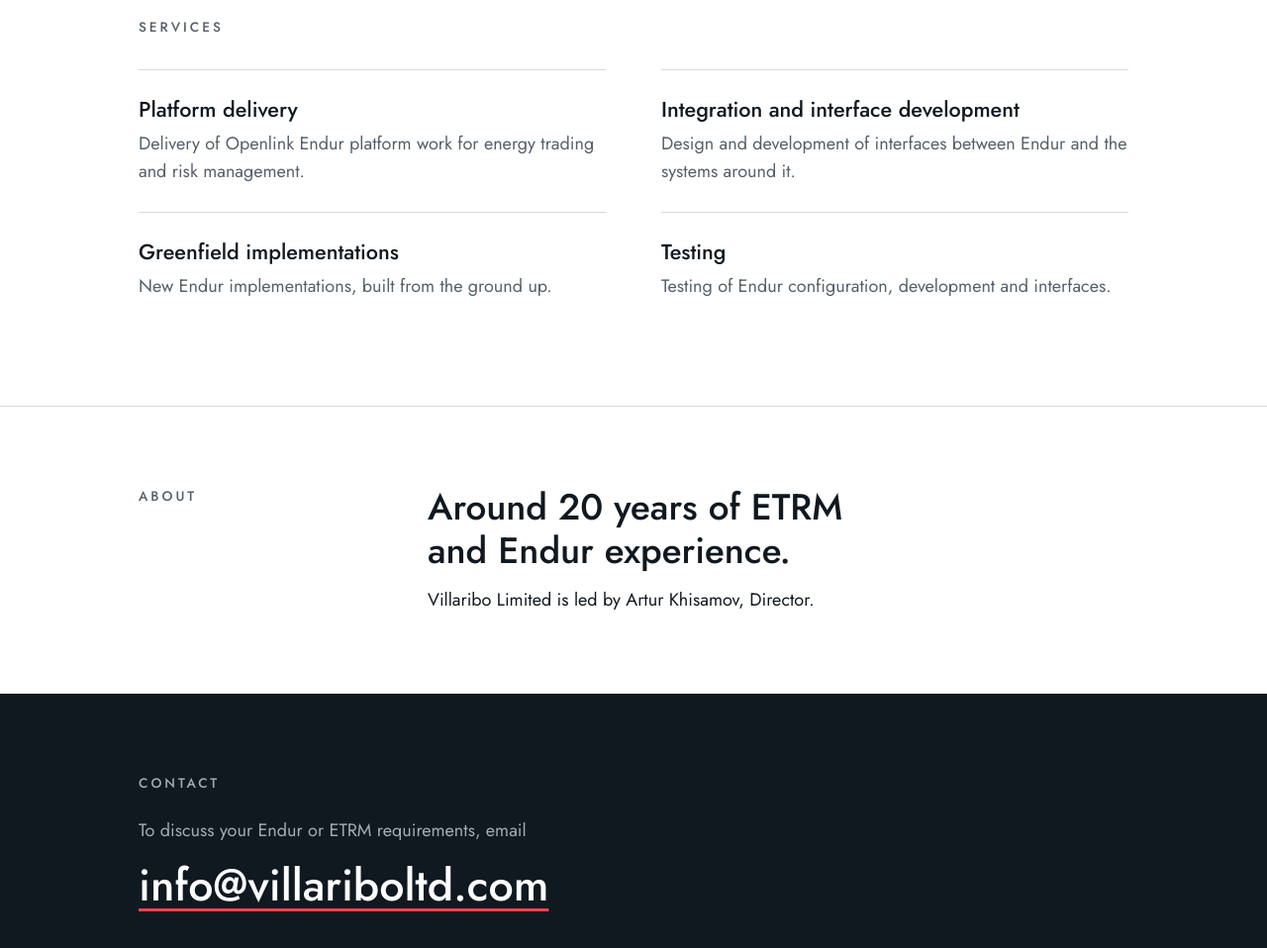
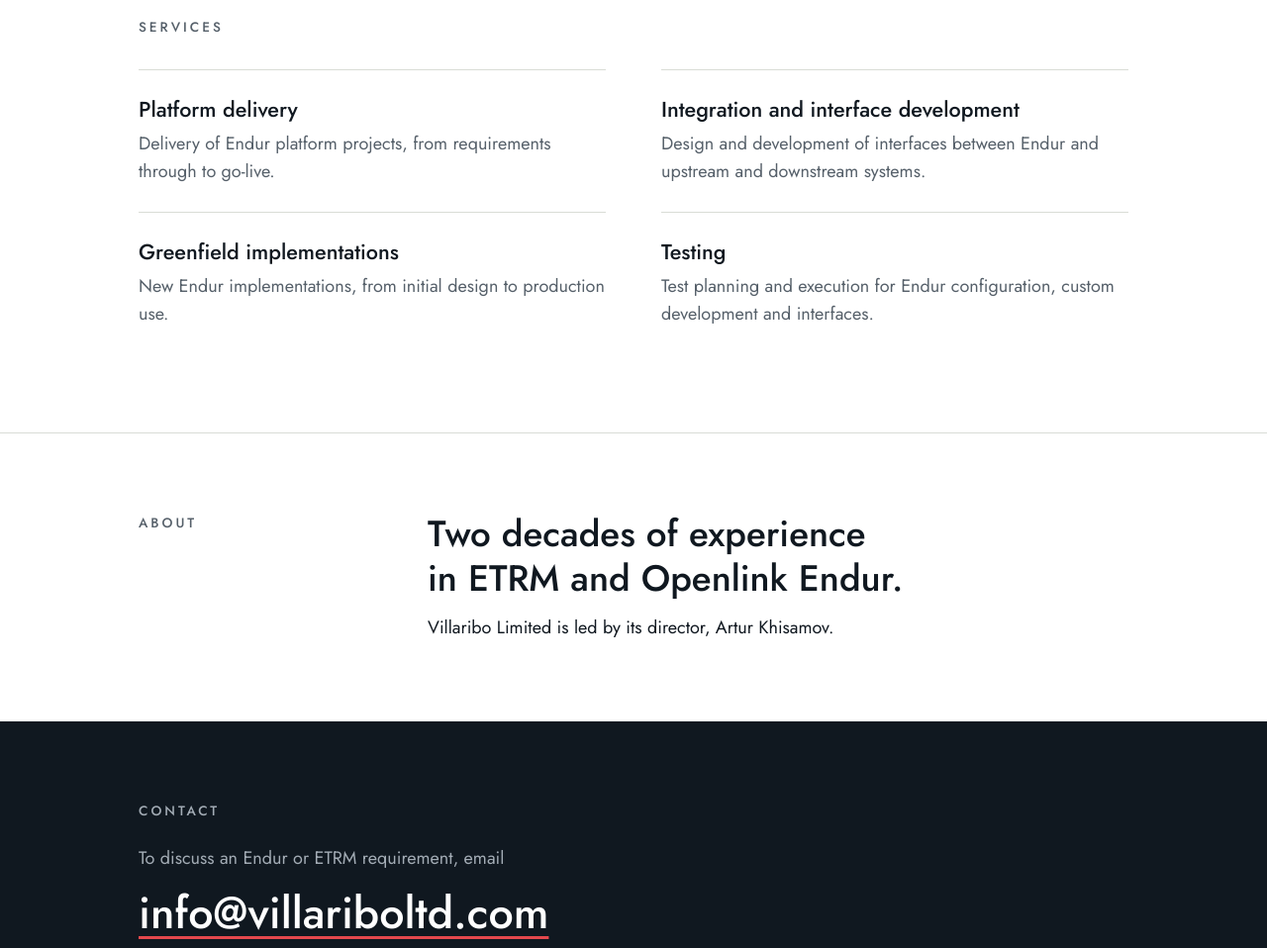
Before and after one commit to hisamov/villariboltd.com, a plain HTML site: page index.html in a window 1280 px wide. Shown: the part 680-1638 px from the top of the page at 99% size. Drawn offline with Linux system fonts and the light colour scheme.

Commit message:
Reword services, about and contact copy
Co-Authored-By: Claude Fable 5.2 <noreply@anthropic.com>

```diff
--- a/index.html
+++ b/index.html
@@ -48,19 +48,19 @@
       <ul class="service-list">
         <li>
           <h3>Platform delivery</h3>
-          <p>Delivery of Openlink Endur platform work for energy trading and risk management.</p>
+          <p>Delivery of Endur platform projects, from requirements through to go-live.</p>
         </li>
         <li>
           <h3>Integration and interface development</h3>
-          <p>Design and development of interfaces between Endur and the systems around it.</p>
+          <p>Design and development of interfaces between Endur and upstream and downstream systems.</p>
         </li>
         <li>
           <h3>Greenfield implementations</h3>
-          <p>New Endur implementations, built from the ground up.</p>
+          <p>New Endur implementations, from initial design to production use.</p>
         </li>
         <li>
           <h3>Testing</h3>
-          <p>Testing of Endur configuration, development and interfaces.</p>
+          <p>Test planning and execution for Endur configuration, custom development and interfaces.</p>
         </li>
       </ul>
     </div>
@@ -70,8 +70,8 @@
     <div class="wrap about-grid">
       <h2 id="h-about">About</h2>
       <div class="about-body">
-        <p class="big">Around 20 years of ETRM and Endur experience.</p>
-        <p>Villaribo Limited is led by Artur Khisamov, Director.</p>
+        <p class="big">Two decades of experience in ETRM and Openlink Endur.</p>
+        <p>Villaribo Limited is led by its director, Artur Khisamov.</p>
       </div>
     </div>
   </section>
@@ -79,7 +79,7 @@
   <section class="contact" aria-labelledby="h-contact">
     <div class="wrap">
       <h2 id="h-contact">Contact</h2>
-      <p class="contact-line">To discuss your Endur or ETRM requirements, email</p>
+      <p class="contact-line">To discuss an Endur or ETRM requirement, email</p>
       <p><a class="mail" href="mailto:info@villariboltd.com">info@villariboltd.com</a></p>
     </div>
   </section>
```
